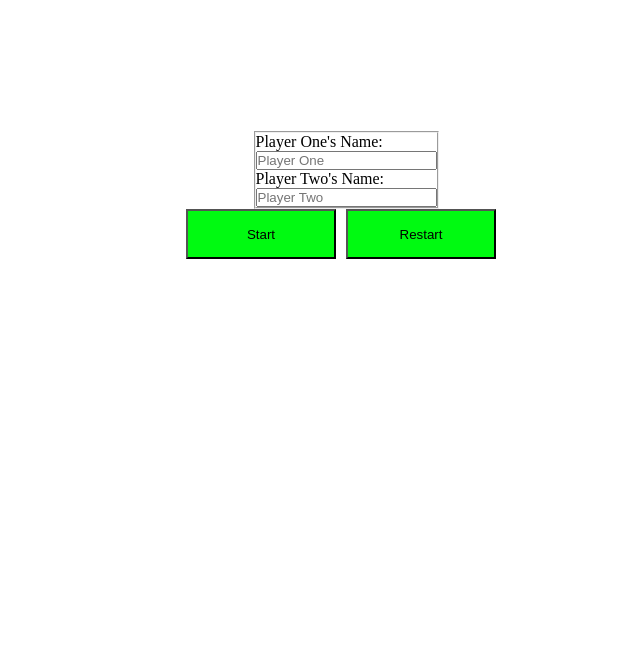
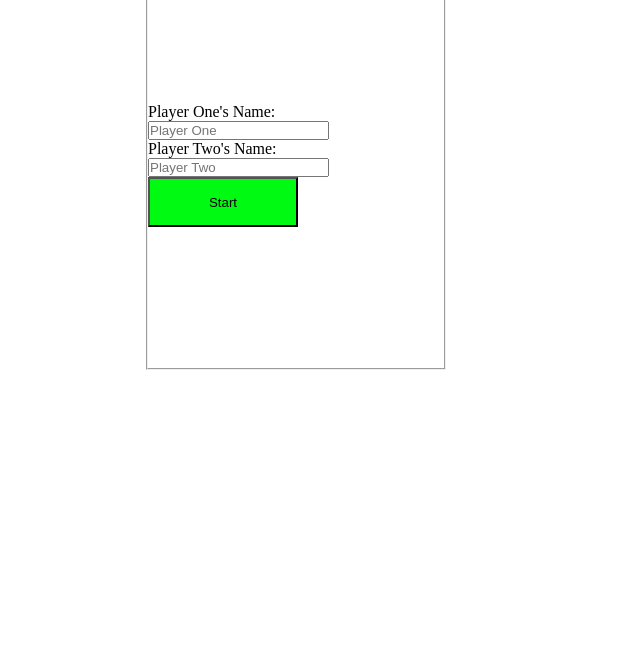
Before and after one commit to ffernandezTech/tictactoe, a plain HTML site: page index.html in a window 1280 px wide. Shown: the whole page, without its empty margins (294-934 px from the left). Drawn offline with Linux system fonts and the light colour scheme.

Commit message:
feat: moved button into form and removed old reference

```diff
--- a/index.html
+++ b/index.html
@@ -9,7 +9,9 @@
     <link rel="stylesheet" href="./style.css">
 </head>
 <body>
-    <form accept="" class="playerInfoForm">
+   <div class="mainContainer">
+
+     <form accept="" class="playerInfoForm">
         <fieldset>
 
               <div class="p1Info">
@@ -22,9 +24,11 @@
                 <br>
                 <input type="text" placeholder="Player Two" id="p2Name" name="p2Name">
             </div>
+            <button type="button" class="gameBtns btnStart">Start</button>
         </fieldset>
 
     </form>
+   </div>
 
 
 
--- a/script.js
+++ b/script.js
@@ -16,12 +16,12 @@ const startGame = (() =>{
 
     // add this to a funcion of its own later
     const mainBody = document.querySelector('body');
-    const mainDiv = document.createElement('div');
+    const mainDiv = document.querySelector('.mainContainer')
     const gridContainerDiv = document.createElement('div');
     const welcomeMessage = document.createElement('p');
 
     //creating btns to control game state.
-    const btnStart = document.createElement('button');
+    const btnStart = document.querySelector('.btnStart')
     const btnRestart = document.createElement('button');
 
 
@@ -256,20 +256,18 @@ const startGame = (() =>{
     function createGamePad(){
         welcomeMessage.setAttribute('class', 'welcomeMessage')
         gridContainerDiv.setAttribute('class', 'gridContainer')
-        mainDiv.setAttribute('class', 'mainContainer');
 
 
-        btnStart.setAttribute('class', 'gameBtns btnStart');
+
         btnRestart.setAttribute('class', 'gameBtns btnRestart');
-        btnStart.textContent = 'Start';
         btnRestart.textContent = 'Restart';
+        btnRestart.style.visibility = 'hidden';
 
 
         const btnDiv = document.createElement('div');
         btnDiv.setAttribute('class', 'buttonsDiv')
 
 
-        btnDiv.appendChild(btnStart);
         btnDiv.appendChild(btnRestart);
 
 
--- a/style.css
+++ b/style.css
@@ -14,6 +14,16 @@ body{
     align-items: center;
     /* background-color: hsl(17, 9%, 13%); */
     /* background-color: black; */
+
+}
+
+fieldset {
+    width: 300px;
+    height: 400px;
+
+    display: flex;
+    flex-direction: column;
+    justify-content: center;
 
 }
 .gridContainer{
```
